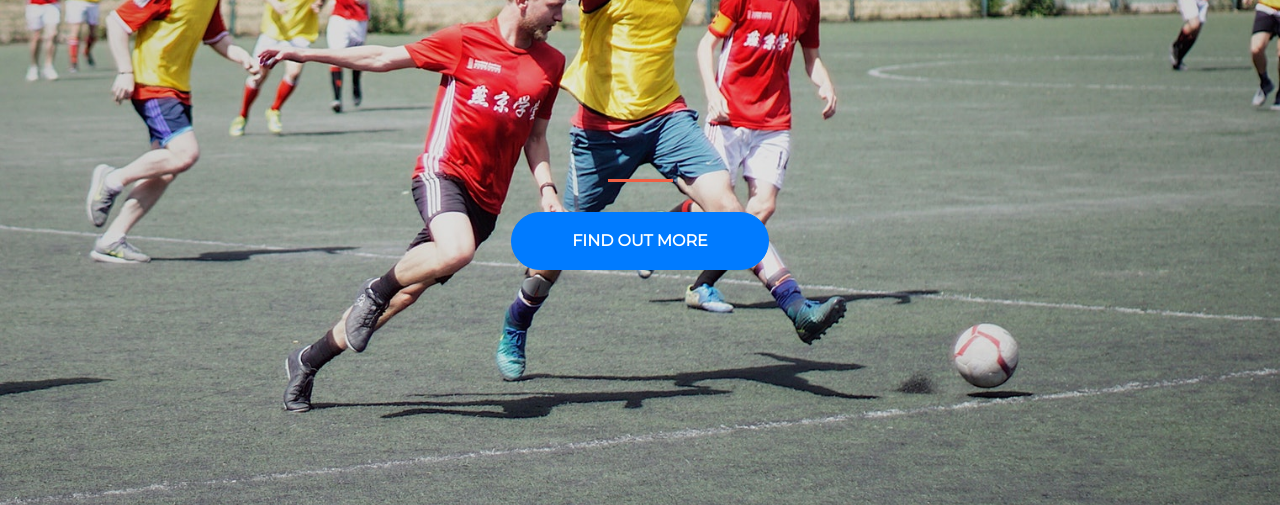
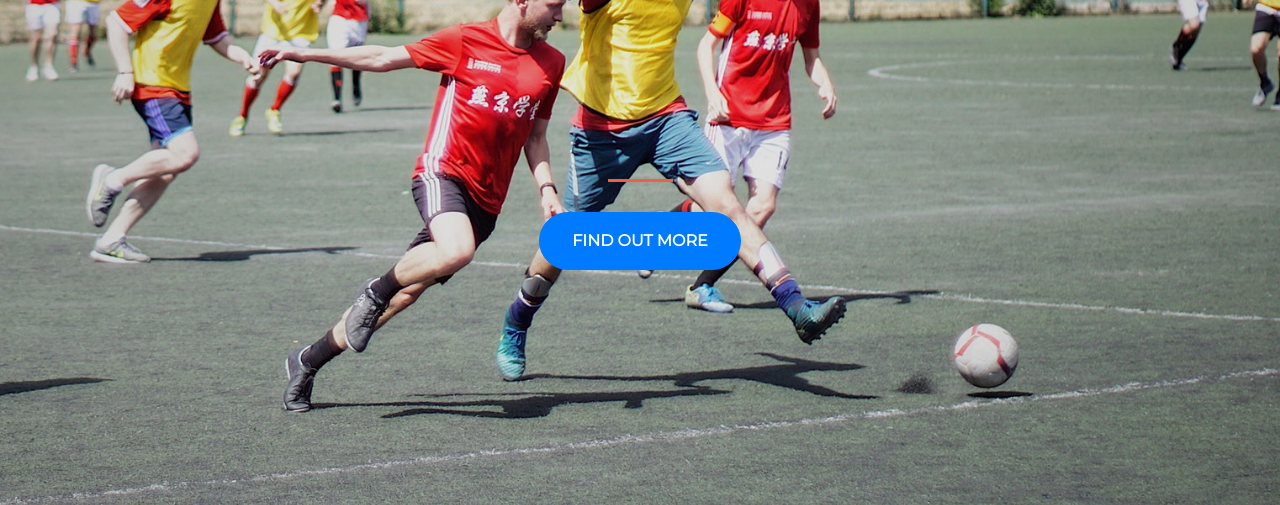
Before and after one commit to gjames5355/gjames5355.github.io, a plain HTML site: page index.html in a window 1280 px wide. Shown: the part 295-800 px from the top of the page. Drawn offline with nearby package versions, Linux system fonts and the light colour scheme.

Commit message:
updating index.html

```diff
--- a/index.html
+++ b/index.html
@@ -35,7 +35,7 @@
               <div id="mc_embed_signup_scroll">
               <!-- real people should not fill this in and expect good things - do not remove this or risk form bot signups-->
               <div style="position: absolute; left: -5000px;" aria-hidden="true"><input type="text" name="b_7d9988c6a920633d4b8cdcf54_b03848b90f" tabindex="-1" value=""></div>
-              <div class="clear"><input class="btn btn-primary btn-xl type="submit" value="Find Out More" name="subscribe" id="mc-embedded-subscribe" class="button"></div>
+              <div class="clear"><input class="btn btn-primary btn-xl" type="submit" value="Find Out More" name="subscribe" id="mc-embedded-subscribe" class="button"></div>
               </div>
           </form>
           </div>
```
